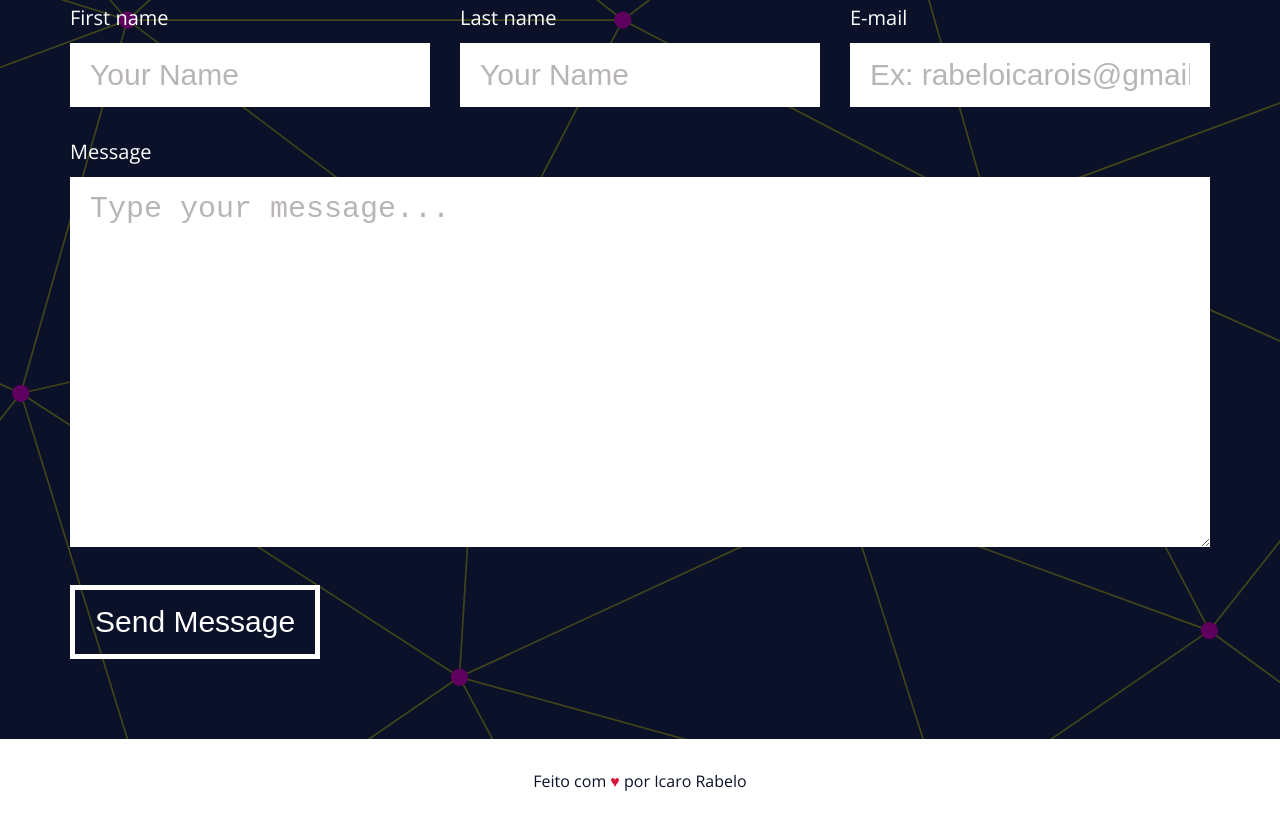
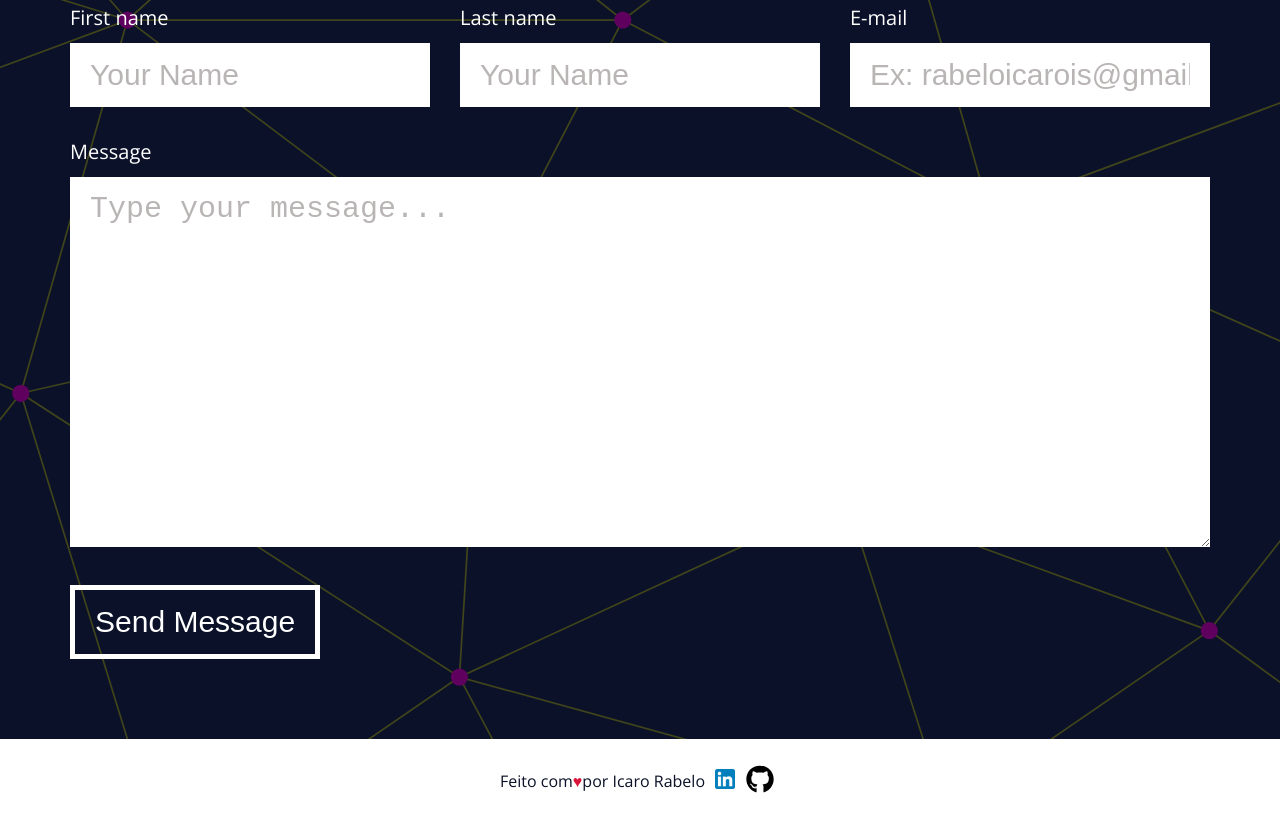
Before and after one commit to Rabelo-dev/JS-Course-Landing-page, a plain HTML site: page index.html in a window 1280 px wide. Shown: the part 5858-6693 px from the top of the page. Drawn offline with nearby package versions, Linux system fonts and the light colour scheme.

Commit message:
Update contacts

```diff
--- a/ASSETS/CSS/styles.css
+++ b/ASSETS/CSS/styles.css
@@ -188,6 +188,25 @@
     border:0.1rem solid var(--primary-color);
 }
 
+.lkd_img{
+    width:2rem;
+    height:2rem;
+    padding:0;
+    margin-left: 1rem;
+}
+
+.git_img{
+    width: 4rem;
+    height:4rem;
+    margin-top: -1rem;
+    margin-left: 0.5rem;
+}
+
+.contacts{
+    display: flex;
+    justify-content: center;
+}
+
 @media (max-width:800px){
     .intro-content, .grid{
         grid-template-columns: 1fr;
--- a/index.html
+++ b/index.html
@@ -234,7 +234,12 @@
         </div>
     </section>
     <footer id="footer"class="white-bg footer">
-        <p><a href="https://github.com/RabeloIcaro" target="_blank">Feito com <span class="heart">♥</span> por Icaro Rabelo</a></p>
+        <p class="contacts">Feito com <span class="heart">♥</span> por Icaro Rabelo
+
+        <a href="https://www.linkedin.com/in/icaro-rabelo-857087120/" target="_blank"> <img class="lkd_img" src="ASSETS/IMG/LinkedIn_icon.svg.png" alt="logo do linkedin"></a>
+        <a href="https://github.com/RabeloIcaro" target="_blank"><img class="git_img" src="ASSETS/IMG/GitHub-Logo.svg" alt="logo do github"></a>
+
+    </p>
     </footer>
     <a class="back-to-top" href="#">➤</a>
 </body>
```
Also changed, not shown: ASSETS/IMG/GitHub-Logo.svg (added), ASSETS/IMG/LinkedIn_icon.svg.png (added).
